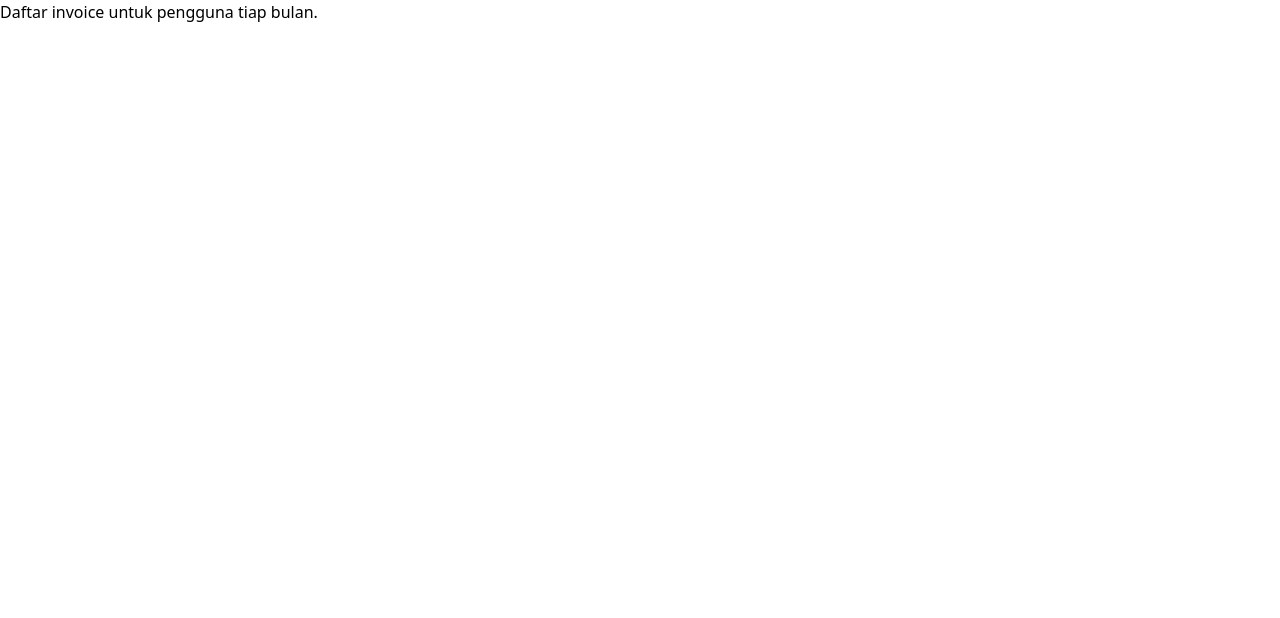
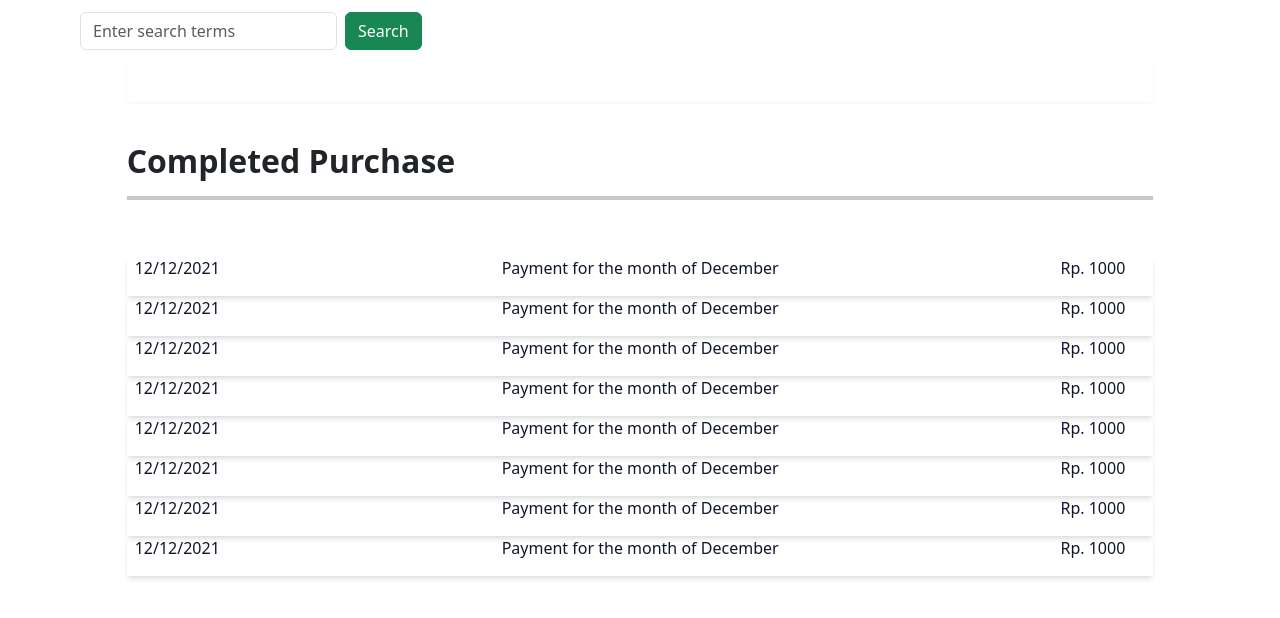
Before and after one commit to aliffianilhamf/salgu, a Next.js app in the folder salgu-front-end/: page /drive/invoices in a window 1280 px wide. Shown: the top 618 px of the page. Built offline with nearby package versions, Linux system fonts and the light colour scheme.

Commit message:
fix: invoices ui

```diff
--- a/salgu-front-end/components/Sidebar.tsx
+++ b/salgu-front-end/components/Sidebar.tsx
@@ -4,7 +4,7 @@ import "bootstrap-icons/font/bootstrap-icons.css";
 
 export default function Sidebar({}) {
   return (
-    <div className="d-flex flex-column bg-white sidebar p-2 min-vh-100">
+    <div className="d-flex flex-column bg-white sidebar p-2 min-vh-100 ">
       <div className="m-2">
         <span className="brand-name fs-4">SALGU</span>
       </div>
--- a/salgu-front-end/src/app/drive/invoices/[id]/page.tsx
+++ b/salgu-front-end/src/app/drive/invoices/[id]/page.tsx
@@ -1,9 +1,74 @@
 "use client";
+import React from "react";
+import { useState } from "react";
+import "bootstrap/dist/css/bootstrap.min.css";
+import Container from "react-bootstrap/Container";
+import NavInvoice from "@/components/NavInvoice";
+import Sidebar from "../../../../../components/Sidebar";
+import Homepage from "../../../../../components/HomePage";
+import Link from "next/link";
 
 export default function Invoice() {
+  const [toggle, setToggle] = useState<boolean>(false);
+  const Toggle = () => {
+    setToggle(!toggle);
+  };
   return (
-    <div>
-      <p>Informasi mengenai sebuah invoice</p>
-    </div>
+    <Container fluid className="d-flex">
+      <div className="container-fluid bg-light min-vh-100">
+        <div className="row">
+          {toggle && (
+            <div className="col-2 bg-white vh-100">
+              <Sidebar />
+            </div>
+          )}
+          <div className="col">
+            <Homepage Toggle={Toggle} />
+            <div className="tw-w-10/12 tw-mx-auto">
+              <NavInvoice></NavInvoice>
+              <div className="tw-flex tw-justify-center tw-items-center tw-min-h-auto tw-mt-12 tw-flex-col">
+                <div className="tw-flex tw-justify-center tw-flex-col  tw-bg-gray-500 tw-rounded tw-p-5 tw-w-full tw-max-w-lg tw-text-white">
+                  <h2 className="tw-font-bold">SALGU</h2>
+                  <p className="tw-font-blod">Apr 6, 2020, 11:14 PM</p>
+                  <div className="tw-flex tw-justify-between">
+                    <p>Item</p>
+                    <p className="tw-mr-5">Price</p>
+                  </div>
+                  <hr className="tw-h-px tw-bg-gray-200 tw-border-4 dark:tw-bg-gray-700" />
+                  <div className="tw-flex tw-justify-between">
+                    <h5>Purchase 1 GB</h5>
+                    <h5>Rp. 100000</h5>
+                  </div>
+                  <hr className="tw-h-px tw-bg-gray-200 tw-border-4 dark:tw-bg-gray-700" />
+                  <div className="tw-flex tw-justify-between">
+                    <p>Total</p>
+                    <p>Rp. 100000</p>
+                  </div>
+                  <div className="tw-flex tw-flex-col tw-mt-5">
+                    <p>Payment Method</p>
+                    <p>Paypal</p>
+                  </div>
+                  <div className="tw-flex tw-flex-col tw-mt-5">
+                    <p>Transaction ID</p>
+                    <p>TR0908227384</p>
+                  </div>
+                  <div className="tw-flex tw-flex-col tw-mt-5">
+                    <Link href="" className="tw-no-underline tw-text-white">
+                      Question or Concern
+                    </Link>
+                    <Link
+                      href=""
+                      className="tw-no-underline tw-text-white tw-font-bold"
+                    >
+                      Contact Salgu
+                    </Link>
+                  </div>
+                </div>
+              </div>
+            </div>
+          </div>
+        </div>
+      </div>
+    </Container>
   );
 }
--- a/salgu-front-end/src/app/drive/invoices/page.tsx
+++ b/salgu-front-end/src/app/drive/invoices/page.tsx
@@ -1,9 +1,38 @@
 "use client";
+import React from "react";
+import { useState } from "react";
+import "bootstrap/dist/css/bootstrap.min.css";
+import Container from "react-bootstrap/Container";
+import Sidebar from "../../../../components/Sidebar";
+import Homepage from "../../../../components/HomePage";
+import NavInvoice from "@/components/NavInvoice";
+import Table from "@/components/Table/Table";
 
 export default function Invoices() {
+  const [toggle, setToggle] = useState<boolean>(false);
+  const Toggle = () => {
+    setToggle(!toggle);
+  };
   return (
-    <div>
-      <p>Daftar invoice untuk pengguna tiap bulan.</p>
-    </div>
+    <Container fluid className="d-flex">
+      <div className="container-fluid tw-bg-white min-vh-100">
+        <div className="row">
+          {toggle && (
+            <div className="col-2 bg-white vh-100">
+              <Sidebar />
+            </div>
+          )}
+          <div className="col">
+            <Homepage Toggle={Toggle} />
+            <div className="tw-w-10/12 tw-mx-auto">
+              <NavInvoice></NavInvoice>
+              <h2 className="tw-mt-10 tw-font-bold">Completed Purchase</h2>
+              <hr className="tw-h-px tw-bg-gray-200 tw-border-4 dark:tw-bg-gray-700" />
+              <Table></Table>
+            </div>
+          </div>
+        </div>
+      </div>
+    </Container>
   );
 }
--- /dev/null
+++ b/salgu-front-end/src/components/NavInvoice.tsx
@@ -0,0 +1,26 @@
+import Link from "next/link";
+
+export default function NavInvoice() {
+  return (
+    <div className="tw-flex tw-justify-center tw-shadow-sm tw-h-10">
+      <Link
+        href="/drive/usage"
+        className=" tw-text-white tw-no-underline tw-mx-3"
+      >
+        Activity
+      </Link>
+      <Link href="" className=" tw-text-white tw-no-underline tw-mx-3">
+        Payment Methods
+      </Link>
+      <Link
+        href="/drive/invoices"
+        className=" tw-text-white tw-no-underline tw-mx-3"
+      >
+        Subscriptions & Services
+      </Link>
+      <Link href="" className=" tw-text-white tw-no-underline tw-mx-3">
+        Settings
+      </Link>
+    </div>
+  );
+}
--- /dev/null
+++ b/salgu-front-end/src/components/Table/TBody.tsx
@@ -0,0 +1,72 @@
+import Link from "next/link";
+
+export default function TBody() {
+  return (
+    <div>
+      <Link
+        href={`/drive/invoices/${"000"}`}
+        className="tw-flex tw-justify-between tw-px-2 tw-text-slate-900 tw-no-underline tw-shadow-md"
+      >
+        <p>12/12/2021</p>
+        <p>Payment for the month of December</p>
+        <p className="tw-mr-5">Rp. 1000</p>
+      </Link>
+      <Link
+        href={`/drive/invoices/${"000"}`}
+        className="tw-flex tw-justify-between tw-px-2 tw-text-slate-900 tw-no-underline tw-shadow-md"
+      >
+        <p>12/12/2021</p>
+        <p>Payment for the month of December</p>
+        <p className="tw-mr-5">Rp. 1000</p>
+      </Link>
+      <Link
+        href={`/drive/invoices/${"000"}`}
+        className="tw-flex tw-justify-between tw-px-2 tw-text-slate-900 tw-no-underline tw-shadow-md"
+      >
+        <p>12/12/2021</p>
+        <p>Payment for the month of December</p>
+        <p className="tw-mr-5">Rp. 1000</p>
+      </Link>
+      <Link
+        href={`/drive/invoices/${"000"}`}
+        className="tw-flex tw-justify-between tw-px-2 tw-text-slate-900 tw-no-underline tw-shadow-md"
+      >
+        <p>12/12/2021</p>
+        <p>Payment for the month of December</p>
+        <p className="tw-mr-5">Rp. 1000</p>
+      </Link>
+      <Link
+        href={`/drive/invoices/${"000"}`}
+        className="tw-flex tw-justify-between tw-px-2 tw-text-slate-900 tw-no-underline tw-shadow-md"
+      >
+        <p>12/12/2021</p>
+        <p>Payment for the month of December</p>
+        <p className="tw-mr-5">Rp. 1000</p>
+      </Link>
+      <Link
+        href={`/drive/invoices/${"000"}`}
+        className="tw-flex tw-justify-between tw-px-2 tw-text-slate-900 tw-no-underline tw-shadow-md"
+      >
+        <p>12/12/2021</p>
+        <p>Payment for the month of December</p>
+        <p className="tw-mr-5">Rp. 1000</p>
+      </Link>
+      <Link
+        href={`/drive/invoices/${"000"}`}
+        className="tw-flex tw-justify-between tw-px-2 tw-text-slate-900 tw-no-underline tw-shadow-md"
+      >
+        <p>12/12/2021</p>
+        <p>Payment for the month of December</p>
+        <p className="tw-mr-5">Rp. 1000</p>
+      </Link>
+      <Link
+        href={`/drive/invoices/${"000"}`}
+        className="tw-flex tw-justify-between tw-px-2 tw-text-slate-900 tw-no-underline tw-shadow-md"
+      >
+        <p>12/12/2021</p>
+        <p>Payment for the month of December</p>
+        <p className="tw-mr-5">Rp. 1000</p>
+      </Link>
+    </div>
+  );
+}
--- /dev/null
+++ b/salgu-front-end/src/components/Table/THead.tsx
@@ -0,0 +1,9 @@
+export default function THead() {
+  return (
+    <div className="tw-flex tw-justify-between tw-px-10 tw-text-white">
+      <p>Date</p>
+      <p>Description</p>
+      <p>Amount</p>
+    </div>
+  );
+}
--- /dev/null
+++ b/salgu-front-end/src/components/Table/Table.tsx
@@ -0,0 +1,11 @@
+import TBody from "./TBody";
+import THead from "./THead";
+
+export default function Table() {
+  return (
+    <div>
+      <THead></THead>
+      <TBody></TBody>
+    </div>
+  );
+}
```
Also changed, not shown: salgu-front-end/components/NavBar.tsx (+5 -5 lines).
